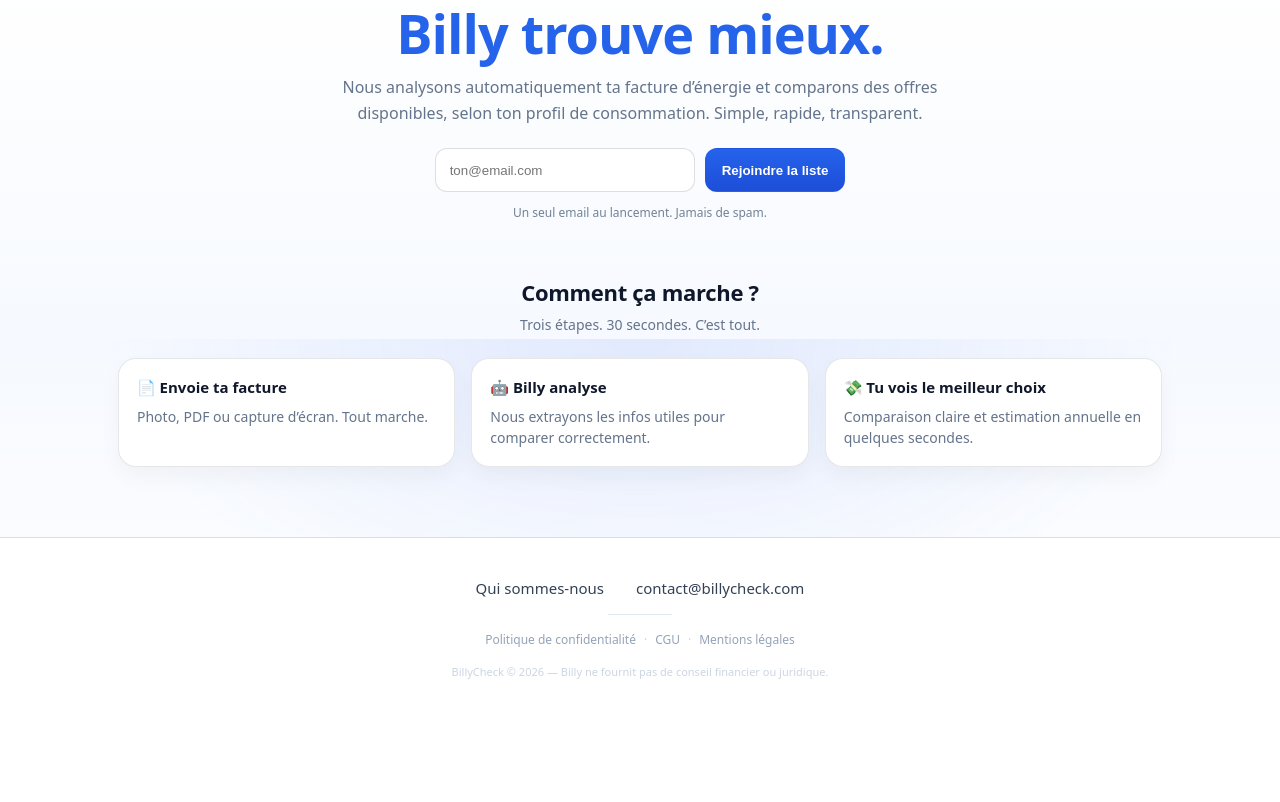
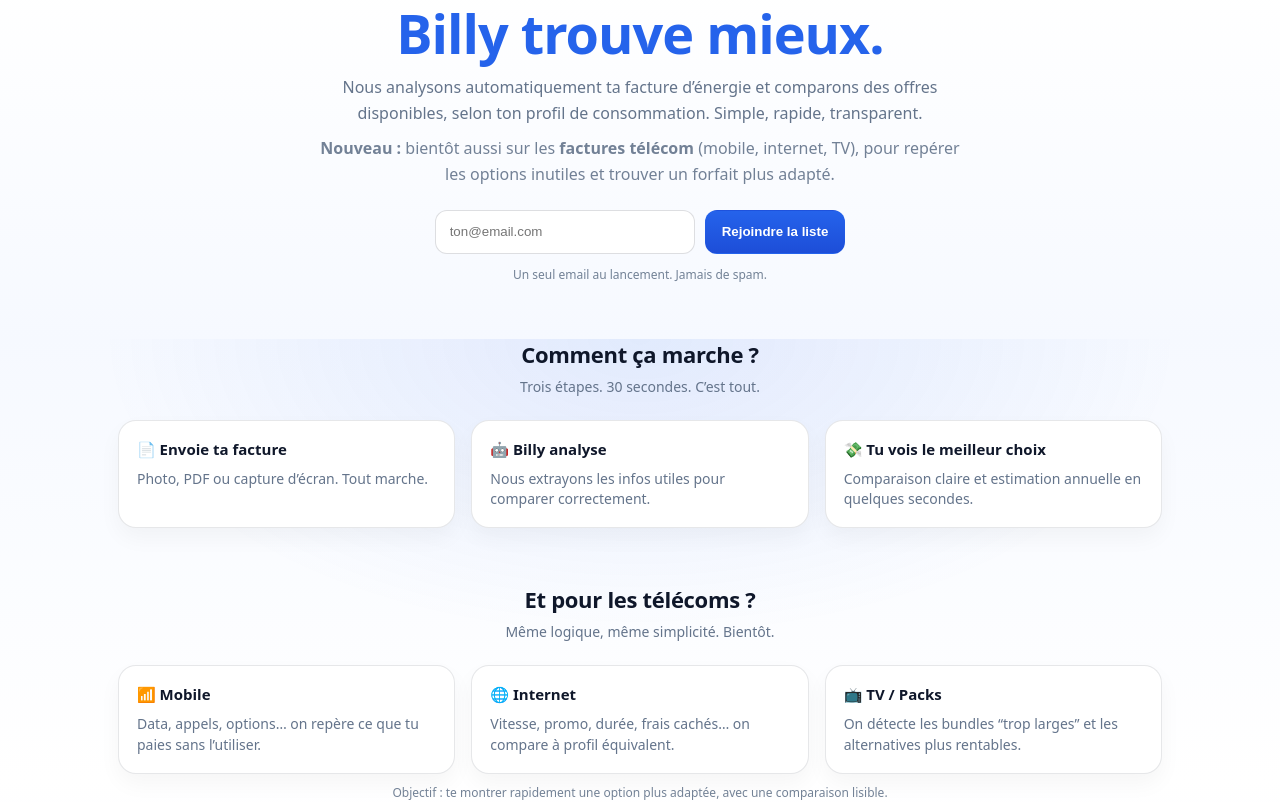
Before and after one commit to jeremieoyabun/billycheck-comingsoon, a Next.js app: page / in a window 1280 px wide. Shown: the part 461-1263 px from the top of the page. Before the commit the page ends 1180 px from the top, so only its background shows below. Built offline with nearby package versions, Linux system fonts and the light colour scheme.

Commit message:
coming soon: add telecom section

```diff
--- a/src/app/page.tsx
+++ b/src/app/page.tsx
@@ -2,8 +2,6 @@
 
 import { useState } from "react";
 import Footer from "./components/footer";
-
-
 
 export default function Page() {
   const [email, setEmail] = useState("");
@@ -54,6 +52,12 @@ export default function Page() {
             selon ton profil de consommation. Simple, rapide, transparent.
           </p>
 
+          {/* ✅ AJOUT : Télécom teaser (petit, clair, non intrusif) */}
+          <p className="sub" style={{ marginTop: 10, opacity: 0.9 }}>
+            <strong>Nouveau :</strong> bientôt aussi sur les <strong>factures télécom</strong> (mobile, internet, TV),
+            pour repérer les options inutiles et trouver un forfait plus adapté.
+          </p>
+
           <div className="waitlist">
             <form className="form" onSubmit={onSubmit}>
               <input
@@ -98,11 +102,37 @@ export default function Page() {
             </div>
           </div>
         </section>
+
+        {/* ✅ AJOUT : section Télécom dédiée */}
+        <section className="section">
+          <div className="sectionTitle">Et pour les télécoms ?</div>
+          <div className="sectionSub">Même logique, même simplicité. Bientôt.</div>
+
+          <div className="cards">
+            <div className="card">
+              <div className="cardTitle">📶 Mobile</div>
+              <div className="cardText">Data, appels, options… on repère ce que tu paies sans l’utiliser.</div>
+            </div>
+
+            <div className="card">
+              <div className="cardTitle">🌐 Internet</div>
+              <div className="cardText">Vitesse, promo, durée, frais cachés… on compare à profil équivalent.</div>
+            </div>
+
+            <div className="card">
+              <div className="cardTitle">📺 TV / Packs</div>
+              <div className="cardText">On détecte les bundles “trop larges” et les alternatives plus rentables.</div>
+            </div>
+          </div>
+
+          <div className="note" style={{ marginTop: 10 }}>
+            Objectif : te montrer rapidement une option plus adaptée, avec une comparaison lisible.
+          </div>
+        </section>
       </main>
 
       {/* ✅ Footer en full width */}
       <Footer />
     </div>
   );
-
 }
```
Lines whose indentation alone changed are shown as unchanged.
